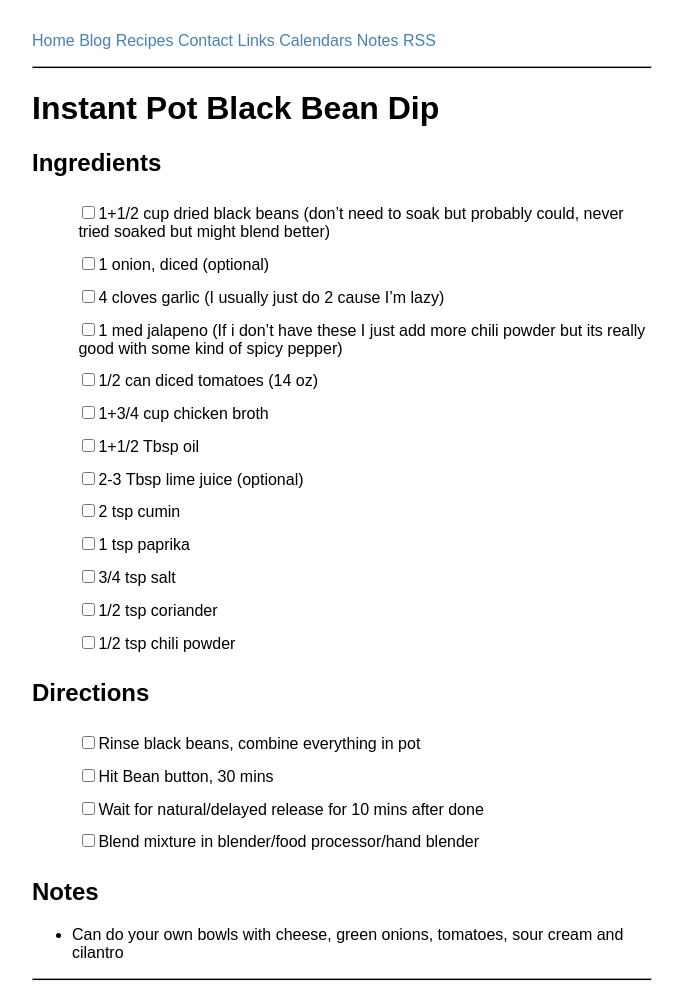
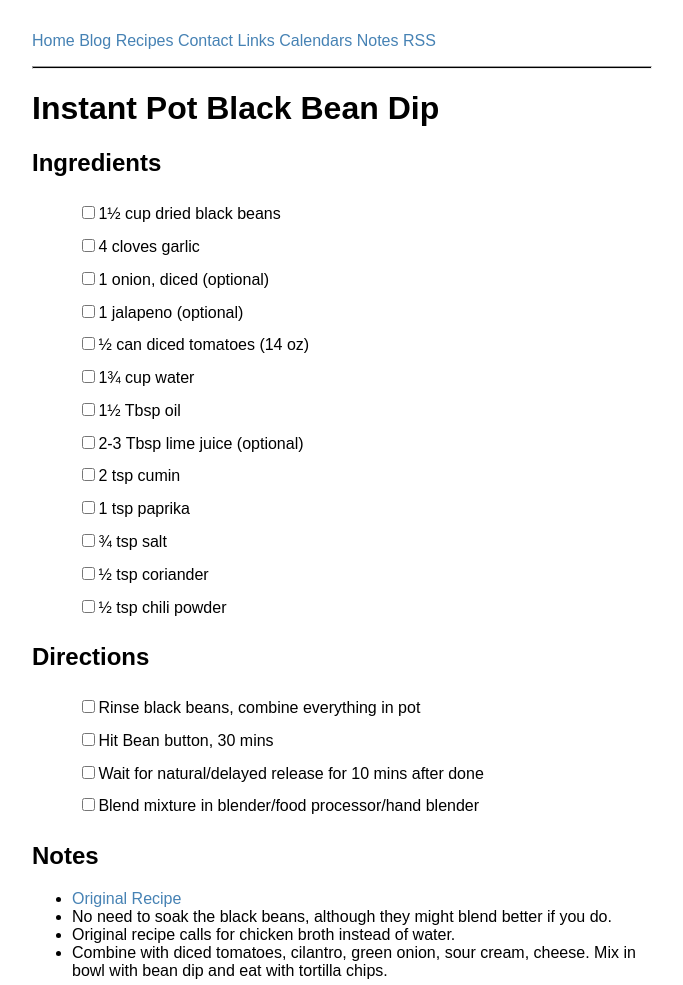
Before and after one commit to jacobpledger/website, a Jekyll site: the page built from collections/_recipes/instant-pot/instant-pot-black-bean-dip.md, in a window 1280 px wide, cut to the strip 0-985 px from the top of the page. Shown: the whole strip, without its empty margins (298-981 px from the left). Built offline with Jekyll 4.4.1, drawn with Linux system fonts in a browser that asks for light colours.

Commit message:
Updated bean dip

```diff
--- a/collections/_recipes/instant-pot/instant-pot-black-bean-dip.md
+++ b/collections/_recipes/instant-pot/instant-pot-black-bean-dip.md
@@ -8,33 +8,36 @@ tags:
 
 <div class="ingredients">
 <h2>Ingredients</h2>
-  <ul class="ingredient-list">
-    <li><label><input type="checkbox">1+1/2 cup dried black beans (don’t need to soak but probably could, never tried soaked but might blend better)</label></li>
-    <li><label><input type="checkbox">1 onion, diced (optional)</label></li>
-    <li><label><input type="checkbox">4 cloves garlic (I usually just do 2 cause I’m lazy)</label></li>
-    <li><label><input type="checkbox">1 med jalapeno (If i don’t have these I just add more chili powder but its really good with some kind of spicy pepper)</label></li>
-    <li><label><input type="checkbox">1/2 can diced tomatoes (14 oz)</label></li>
-    <li><label><input type="checkbox">1+3/4 cup chicken broth</label></li>
-    <li><label><input type="checkbox">1+1/2 Tbsp oil</label></li>
-    <li><label><input type="checkbox">2-3 Tbsp lime juice (optional)</label></li>
-    <li><label><input type="checkbox">2 tsp cumin</label></li>
-    <li><label><input type="checkbox">1 tsp paprika</label></li>
-    <li><label><input type="checkbox">3/4 tsp salt</label></li>
-    <li><label><input type="checkbox">1/2 tsp coriander</label></li>
-    <li><label><input type="checkbox">1/2 tsp chili powder</label></li>
-  </ul>
+<ul class="ingredient-list">
+<li><label><input type="checkbox">1½ cup dried black beans</label></li>
+<li><label><input type="checkbox">4 cloves garlic</label></li>
+<li><label><input type="checkbox">1 onion, diced (optional)</label></li>
+<li><label><input type="checkbox">1 jalapeno (optional)</label></li>
+<li><label><input type="checkbox">½ can diced tomatoes (14 oz)</label></li>
+<li><label><input type="checkbox">1¾ cup water</label></li>
+<li><label><input type="checkbox">1½ Tbsp oil</label></li>
+<li><label><input type="checkbox">2-3 Tbsp lime juice (optional)</label></li>
+<li><label><input type="checkbox">2 tsp cumin</label></li>
+<li><label><input type="checkbox">1 tsp paprika</label></li>
+<li><label><input type="checkbox">¾ tsp salt</label></li>
+<li><label><input type="checkbox">½ tsp coriander</label></li>
+<li><label><input type="checkbox">½ tsp chili powder</label></li>
+</ul>
 </div>
 
 <div class="directions">
 <h2>Directions</h2>
-  <ul class="direction-list">
-    <li><label><input type="checkbox">Rinse black beans, combine everything in pot</label></li>
-    <li><label><input type="checkbox">Hit Bean button, 30 mins</label></li>
-    <li><label><input type="checkbox">Wait for natural/delayed release for 10 mins after done</label></li>
-    <li><label><input type="checkbox">Blend mixture in blender/food processor/hand blender</label></li>
-  </ul>
+<ul class="direction-list">
+<li><label><input type="checkbox">Rinse black beans, combine everything in pot</label></li>
+<li><label><input type="checkbox">Hit Bean button, 30 mins</label></li>
+<li><label><input type="checkbox">Wait for natural/delayed release for 10 mins after done</label></li>
+<li><label><input type="checkbox">Blend mixture in blender/food processor/hand blender</label></li>
+</ul>
 </div>
 
 ## Notes
 
-* Can do your own bowls with cheese, green onions, tomatoes, sour cream and cilantro
+* [Original Recipe](https://peasandcrayons.com/2017/09/instant-pot-black-bean-dip.html)
+* No need to soak the black beans, although they might blend better if you do.
+* Original recipe calls for chicken broth instead of water.
+* Combine with diced tomatoes, cilantro, green onion, sour cream, cheese. Mix in bowl with bean dip and eat with tortilla chips.
```
